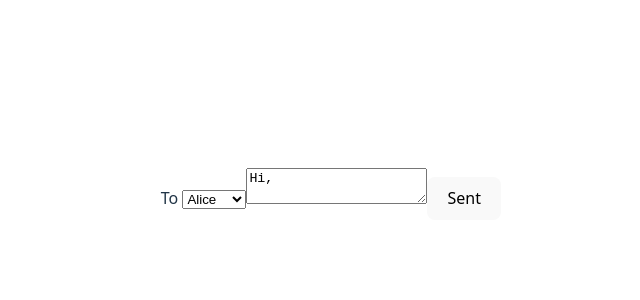
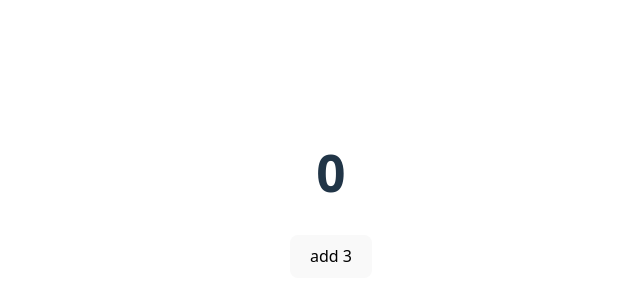
Before and after one commit to BasmaKuhail/gsg-first-project, a React (Vite) app: page / in a window 1280 px wide. Shown: the part 206-506 px from the top of the page, without its empty margins (309-949 px from the left). Built offline with nearby package versions, Linux system fonts and the light colour scheme.

Commit message:
not best practice but a way of queueing the state

```diff
--- a/src/App.jsx
+++ b/src/App.jsx
@@ -1,11 +1,11 @@
 import { useState } from 'react'
 import './App.css'
 
-import UpdateState from './components/day4/UpdateState'
+import Counter from './components/day4/Counter'
 function App() {
 
   return (
-    <UpdateState/>
+    <Counter/>
   )
 }
 
--- a/src/components/day4/Counter.jsx
+++ b/src/components/day4/Counter.jsx
@@ -8,7 +8,7 @@ export default function Counter(){
             <h1>{counter}</h1>
             <button
                 onClick={() =>{
-                    setCounter(counter +1);
+                    //setCounter(counter +1);
                     // setCounter(counter +1);
                     // setCounter(counter +1);
                     //no mater how many times we update the state, it only updates one
@@ -17,8 +17,15 @@ export default function Counter(){
 
                     // setTimeout(()=>{
                     //     alert(counter) },3000);
+
+
+                    //this way react is gonna queue all the functions and excute them one by one
+                    //this way it will update the counter 3 times
+                    setCounter((prev) => prev +1);
+                    setCounter((ba) => ba +1);
+                    setCounter((foo) => foo +1);
                 }}>
-                add 1
+                add 3
             </button>
         </>
     )
```
